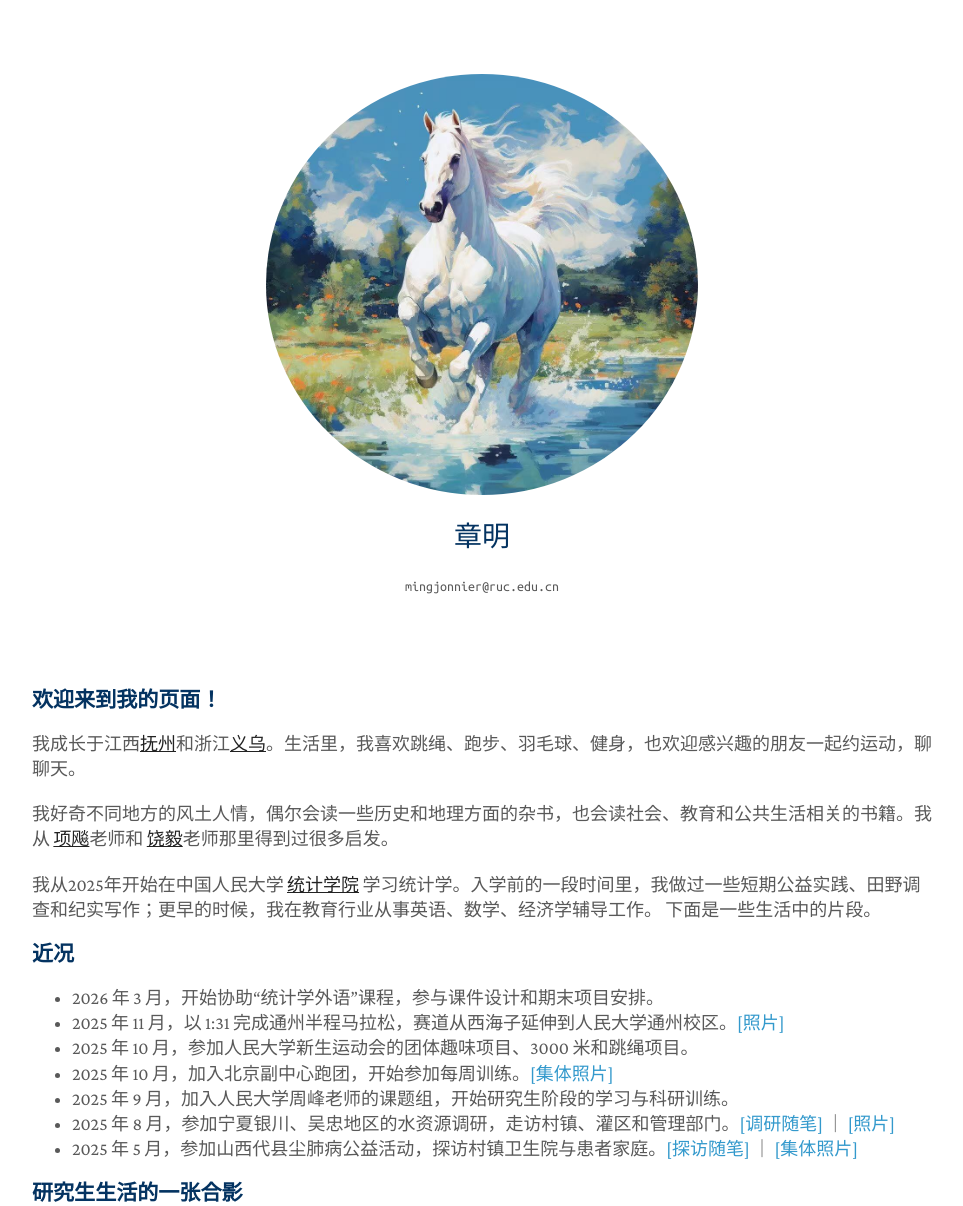
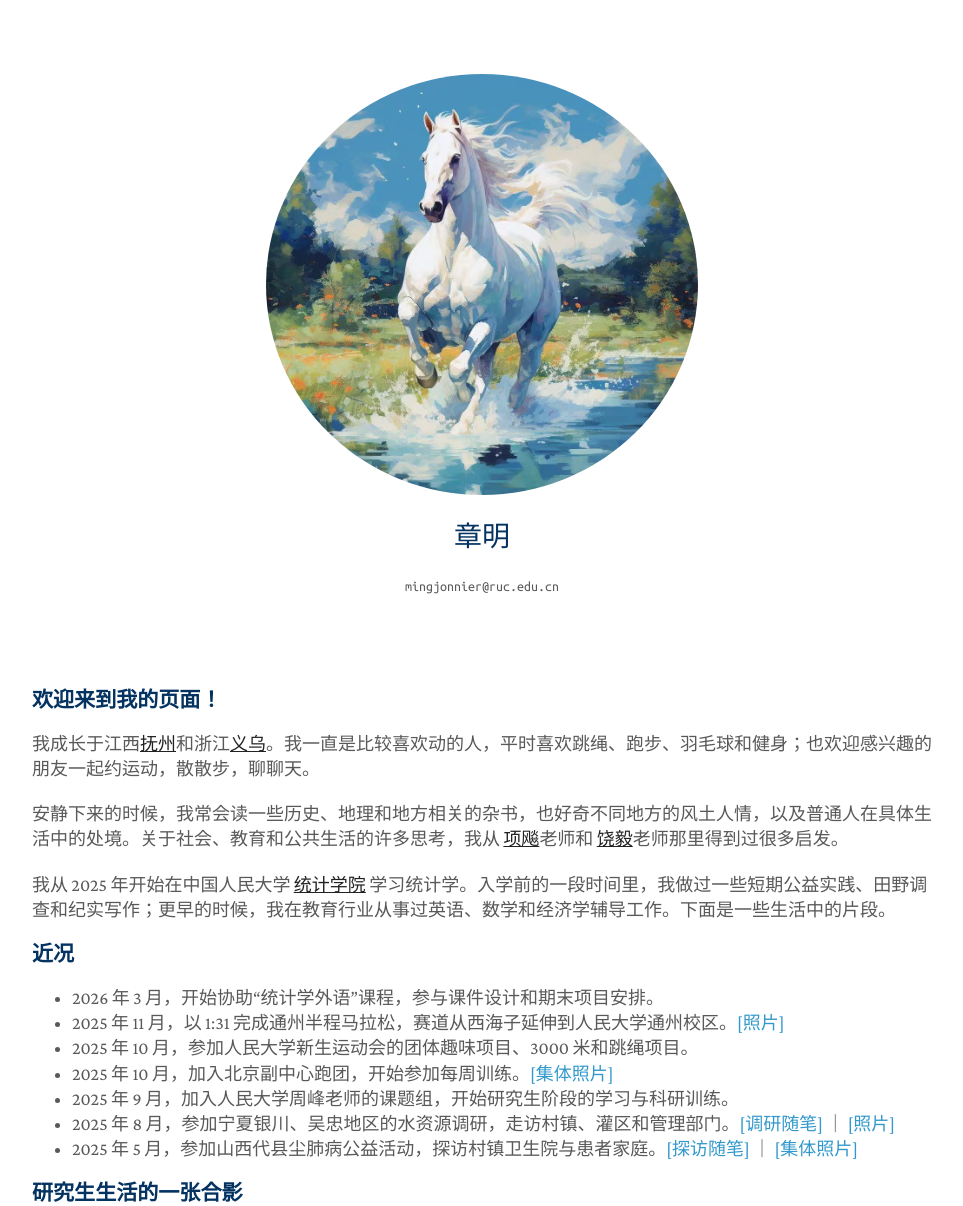
Before and after one commit to zhangming4153/zhangming4153.github.io, a Jekyll site: the page built from cn/index.md, in a window 1280 px wide. Shown: the top 1206 px of the page, without its empty margins (158-1121 px from the left). Built offline with Jekyll 4.4.1, drawn with Linux system fonts in a browser that asks for light colours; a style sheet for code colours, icons or effects is not loaded; grey boxes are pictures that could not be loaded.

Commit message:
Update index.md

```diff
--- a/cn/index.md
+++ b/cn/index.md
@@ -5,22 +5,15 @@ title: 章明
 ---
 ### 欢迎来到我的页面！
 
-<p>
-我成长于江西<a href="https://baike.baidu.com/item/抚州市/520352"><strong><u>抚州</u></strong></a>和浙江<a href="https://en.wikipedia.org/wiki/Yiwu"><strong><u>义乌</u></strong></a>。生活里，我喜欢跳绳、跑步、羽毛球、健身，也欢迎感兴趣的朋友一起约运动，聊聊天。
-</p>
+我成长于江西<a href="https://baike.baidu.com/item/抚州市/520352"><strong><u>抚州</u></strong></a>和浙江<a href="https://en.wikipedia.org/wiki/Yiwu"><strong><u>义乌</u></strong></a>。我一直是比较喜欢动的人，平时喜欢跳绳、跑步、羽毛球和健身；也欢迎感兴趣的朋友一起约运动，散散步，聊聊天。
 
-<p>
-我好奇不同地方的风土人情，偶尔会读一些历史和地理方面的杂书，也会读社会、教育和公共生活相关的书籍。我从
+安静下来的时候，我常会读一些历史、地理和地方相关的杂书，也好奇不同地方的风土人情，以及普通人在具体生活中的处境。关于社会、教育和公共生活的许多思考，我从
 <a href="https://baike.baidu.com/item/项飙/23318243"><strong><u>项飚</u></strong></a>老师和
 <a href="https://zh.wikipedia.org/wiki/饶毅"><strong><u>饶毅</u></strong></a>老师那里得到过很多启发。
-</p>
 
-<p>
-我从2025年开始在中国人民大学
+我从 2025 年开始在中国人民大学
 <a href="http://stat.ruc.edu.cn"><strong><u>统计学院</u></strong></a>
-学习统计学。入学前的一段时间里，我做过一些短期公益实践、田野调查和纪实写作；更早的时候，我在教育行业从事英语、数学、经济学辅导工作。
-下面是一些生活中的片段。
-</p>
+学习统计学。入学前的一段时间里，我做过一些短期公益实践、田野调查和纪实写作；更早的时候，我在教育行业从事过英语、数学和经济学辅导工作。下面是一些生活中的片段。
 
 ### 近况
 
```
